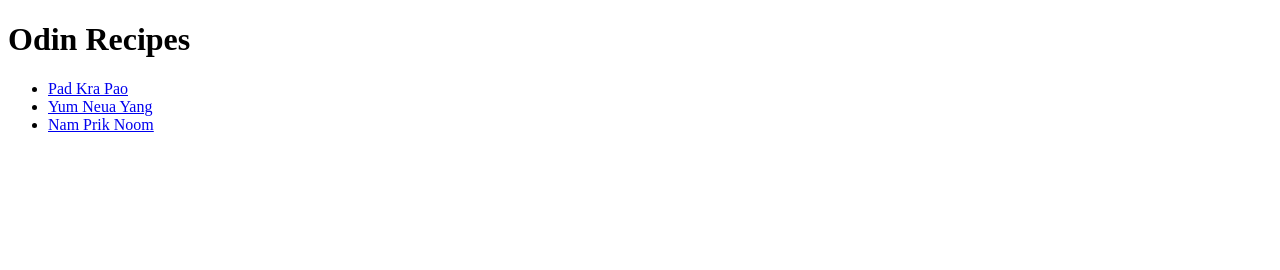
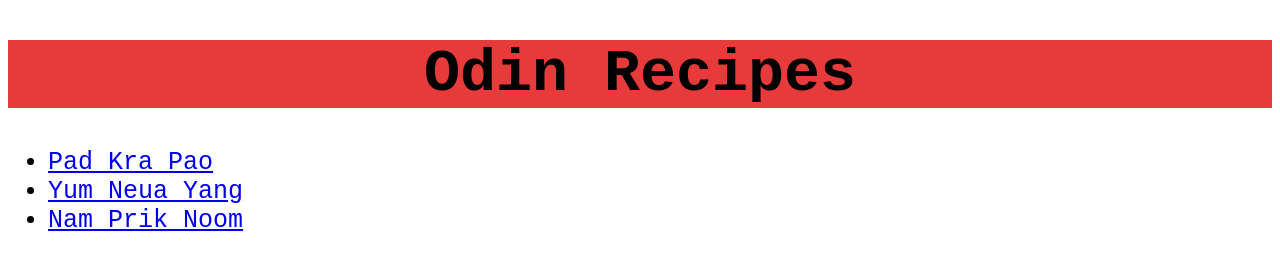
Before and after one commit to n1raphan/odin-recipes, a plain HTML site: page index.html in a window 1280 px wide. Drawn offline with Linux system fonts and the light colour scheme.

Commit message:
Add CSS to index.html

```diff
--- a/index.html
+++ b/index.html
@@ -4,12 +4,14 @@
     <head>
         <meta charset="UTF-8">
         <title>Odin Recipes</title>
+
+        <link rel="stylesheet" href="styles.css">
     </head>
 
     <body>
-        <h1>Odin Recipes</h1>
+        <h1 class="title">Odin Recipes</h1>
 
-        <ul>
+        <ul class="links">
             <li><a href="./recipes/pad-kra-pao.html">Pad Kra Pao</a></li>
             <li><a href="./recipes/yum-neua-yang.html">Yum Neua Yang</a></li>
             <li><a href="./recipes/nam-prik-noom.html">Nam Prik Noom</a></li>
--- /dev/null
+++ b/styles.css
@@ -0,0 +1,14 @@
+.title,
+.links {
+    font-family: 'Courier New', Courier, monospace;
+}
+
+.title {
+    font-size: 60px;
+    text-align: center;
+    background-color: rgb(231, 59, 59);
+}
+
+.links {
+    font-size: 25px;
+}
```
